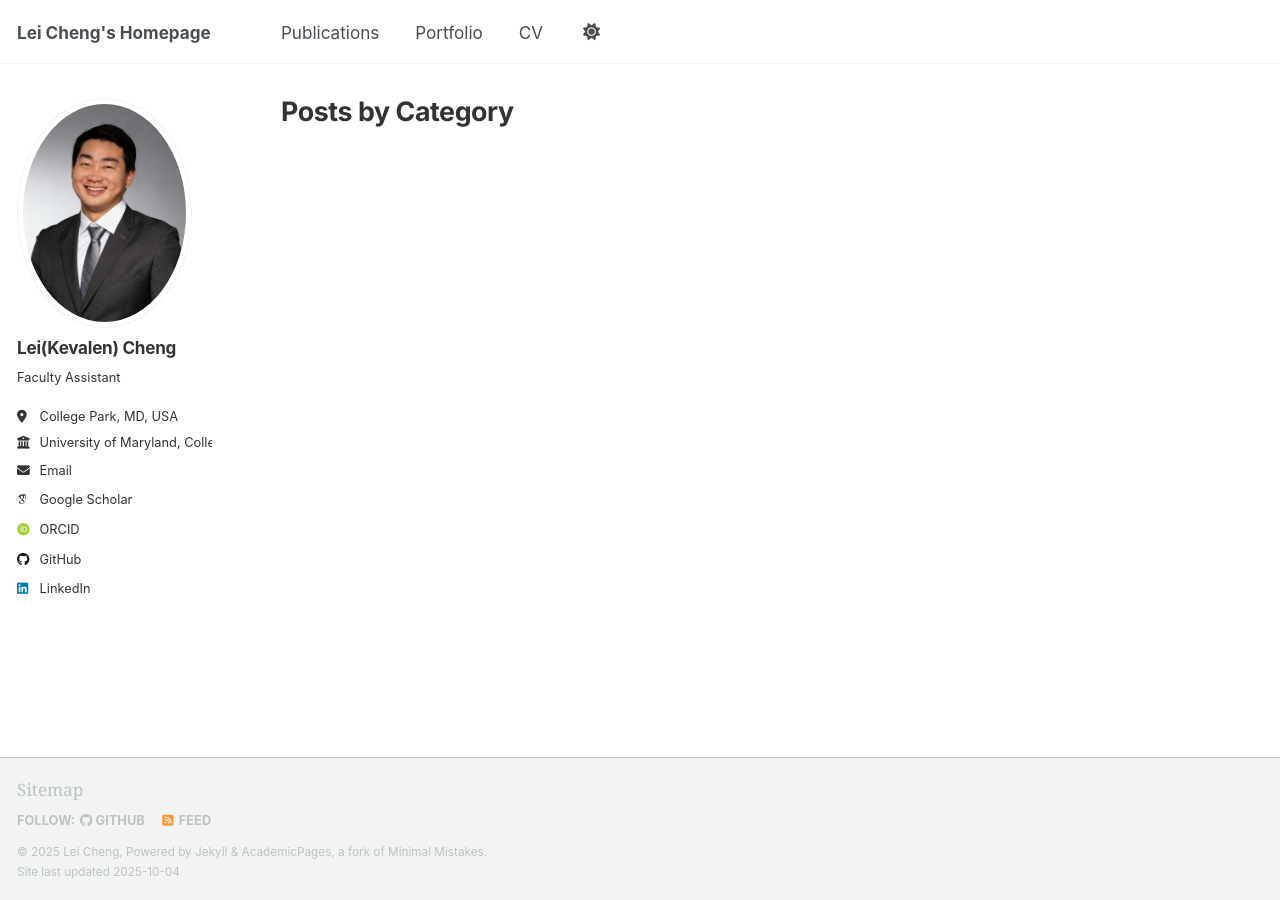
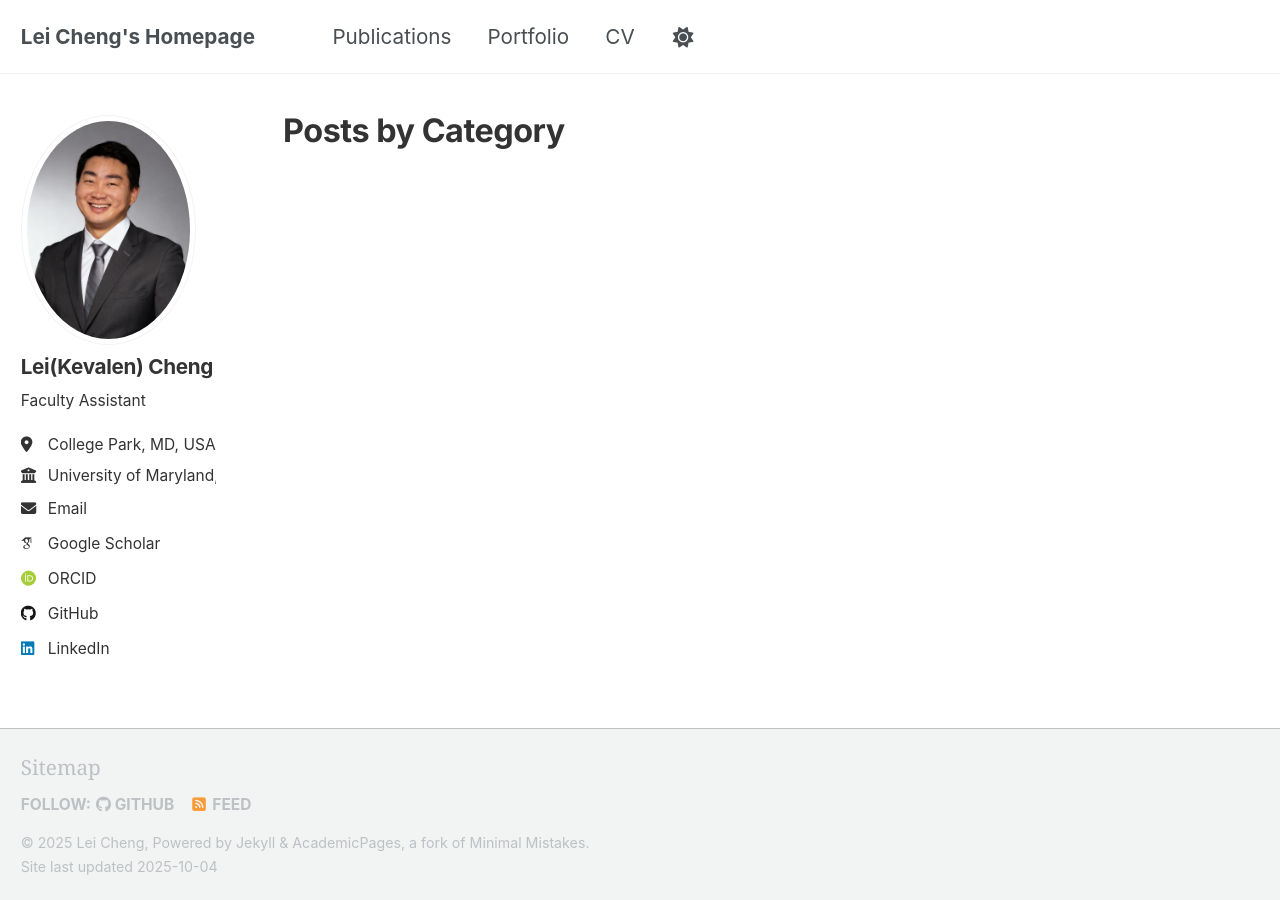
Before and after one commit to leicheng5/leicheng5.github.io, a Jekyll site: the page built from _pages/category-archive.html, in a window 1280 px wide. Built offline with Jekyll 4.4.1, drawn with Linux system fonts in a browser that asks for light colours; some web fonts are replaced; a script that is not in the unit is left out.

Commit message:
Update custom.css

```diff
--- a/assets/css/custom.css
+++ b/assets/css/custom.css
@@ -48,7 +48,7 @@
   color: #333333;
   background: #ffffff;
 
-  font-size: 0.95rem;
+  font-size: 1.15rem;
 }
 
 /* Headings: crisp sans for contrast */
@@ -87,3 +87,25 @@
   font-size: 0.75rem !important;   /* smaller than body */
   line-height: 1.45 !important;
 }
+
+/* Code-style box for research interests */
+.page__content blockquote.research-box {
+  background: #f7f7f7;
+  border-left: 4px solid #bd5d38;  /* your orange accent */
+  border-radius: 8px;
+  padding: 1rem 1.25rem;
+  margin: 1.25rem 0;
+  font-style: normal;              /* override default italic blockquote */
+  line-height: 1.65;
+}
+
+/* Tighter spacing inside the box */
+.page__content blockquote.research-box p { margin: 0 0 .6rem 0; }
+.page__content blockquote.research-box p:last-child { margin-bottom: 0; }
+
+/* Optional: a subtle divider style for the --- lines */
+.page__content blockquote.research-box hr {
+  border: 0;
+  border-top: 1px dashed #ddd;
+  margin: .75rem 0;
+}
```
